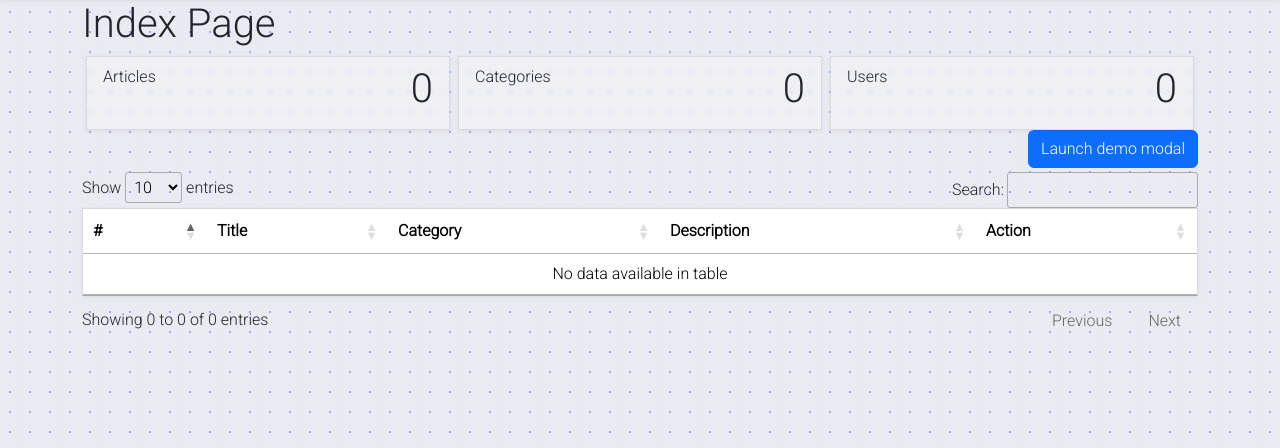
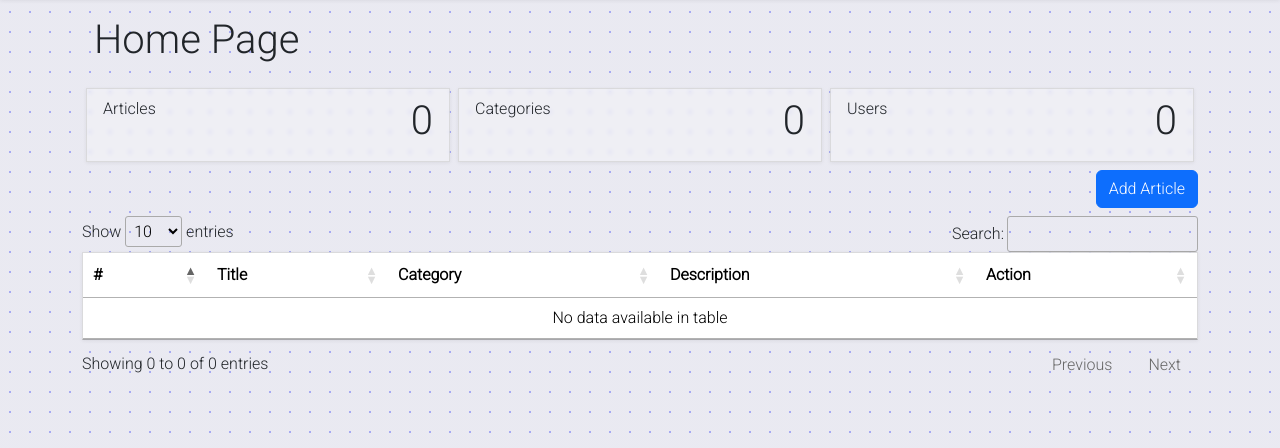
Before and after one commit to marouane-tabib/CultureDev.to, a PHP site: page /pages/home.php in a window 1280 px wide. Shown: the part 58-506 px from the top of the page. Run offline with PHP 8.4, Linux system fonts and the light colour scheme; the visitor is signed in with stand-in values (Sample User, id 1); data that the repository does not hold is empty; some libraries are stand-ins or nearby versions.

Commit message:
BC-4 change style , and fixed erros

```diff
--- a/components/home/modal.php
+++ b/components/home/modal.php
@@ -1,6 +1,6 @@
  <!-- Button trigger modal -->
- <button type="button" class="btn btn-primary float-end mb-1" data-bs-toggle="modal" data-bs-target="#exampleModal">
-    Launch demo modal
+ <button type="button" class="btn btn-primary float-end my-2" data-bs-toggle="modal" data-bs-target="#exampleModal">
+    Add Article
 </button>
 
 <!-- Modal -->
--- a/components/home/statistic_cards.php
+++ b/components/home/statistic_cards.php
@@ -1,5 +1,5 @@
 
-    <div class="row mx-auto">
+    <div class="row mx-auto mt-2">
       <div class="col-11 col-md main-style px-3 py-2 mx-1">
         Articles
         <h1 class="float-end"><?= $articles->num_rows ?></h1>
--- a/components/home/table.php
+++ b/components/home/table.php
@@ -16,15 +16,15 @@
                     <td><?= $article['title'] ?></td>
                     <td><?= $article['category'] ?></td>
                     <td><?= $article['description'] ?></td>
-                    <td class="row">
+                    <td class="col">
                         <a href="javascript:void(0)" onclick="if(confirm('Are You sure to delete this record?')){document.querySelector('#delete-article-<?php echo $article['article_id'] ?>').submit();} else {return false}"
-                            class="text-danger" id="delete-btn">
+                            class="text-danger col" id="delete-btn" style="text-decoration: none;">
                                 <i class="fa-solid fa-trash"></i>
                         </a>
                         <form action="home.php" method="post" class="d-none" id="delete-article-<?php echo $article['article_id'] ?>" >
                             <input type="hidden" name="deleteArticle" value="<?php echo $article['article_id'] ?>" >
                         </form>
-                        <a href="update.php?article_id=<?= $article['article_id']?>" class="col-3 mx-1 btn btn-success"><i class="fa-solid fa-pen fa-xs"></i></a>
+                        <a href="update.php?article_id=<?= $article['article_id']?>" class="col mx-1 text-success" style="text-decoration: none;"><i class="fa-solid fa-pen"></i></a>
                     </td>
                 </tr>
             <?php } ?>
--- a/pages/categories.php
+++ b/pages/categories.php
@@ -13,7 +13,7 @@
     }
 ?>
 <section class="container">
-    <h1>Category Index</h1>
+    <h1 class="container py-3 ">Categories Page</h1>
     <form action="categories.php" method="post">
         <div class="mb-3 col-11 col-md-3 float-end">
             <input type="text" class="form-control" id="name" name="name" placeholder="Add Articl Name ... ">
--- a/pages/home.php
+++ b/pages/home.php
@@ -25,7 +25,7 @@
     }
 ?>
 <section class="container">
-    <h1>Index Page</h1>
+    <h1 class="container py-3 ">Home Page</h1>
     <?php
         include '../components/home/statistic_cards.php';
         include '../components/home/modal.php';
```
